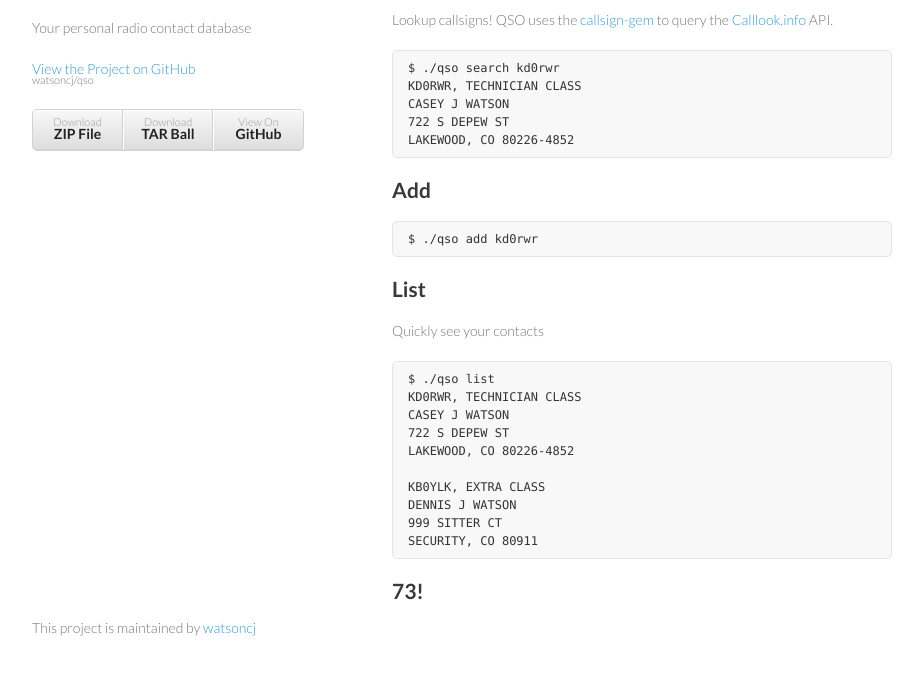
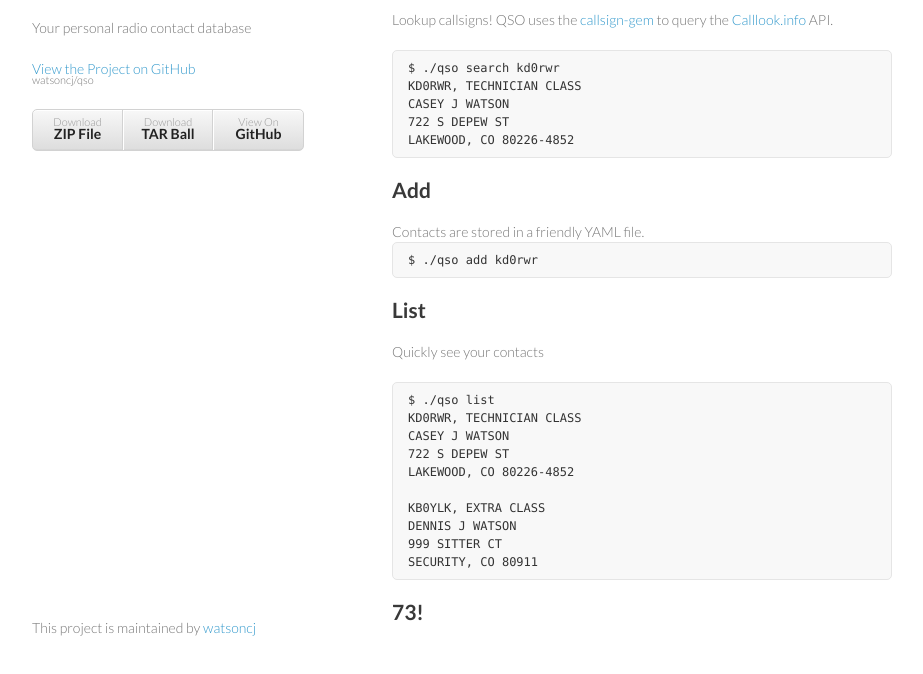
Before and after one commit to watsoncj/qso, a plain HTML site: page index.html in a window 1280 px wide. Shown: the part 92-766 px from the top of the page, without its empty margins (178-1101 px from the left). Drawn offline with Linux system fonts and the light colour scheme.

Commit message:
update readme

```diff
--- a/index.html
+++ b/index.html
@@ -37,6 +37,8 @@ LAKEWOOD, CO 80226-4852
 </code></pre>
 
 <h2>Add</h2>
+
+Contacts are stored in a friendly YAML file.
 
 <pre><code>$ ./qso add kd0rwr
 </code></pre>
```
